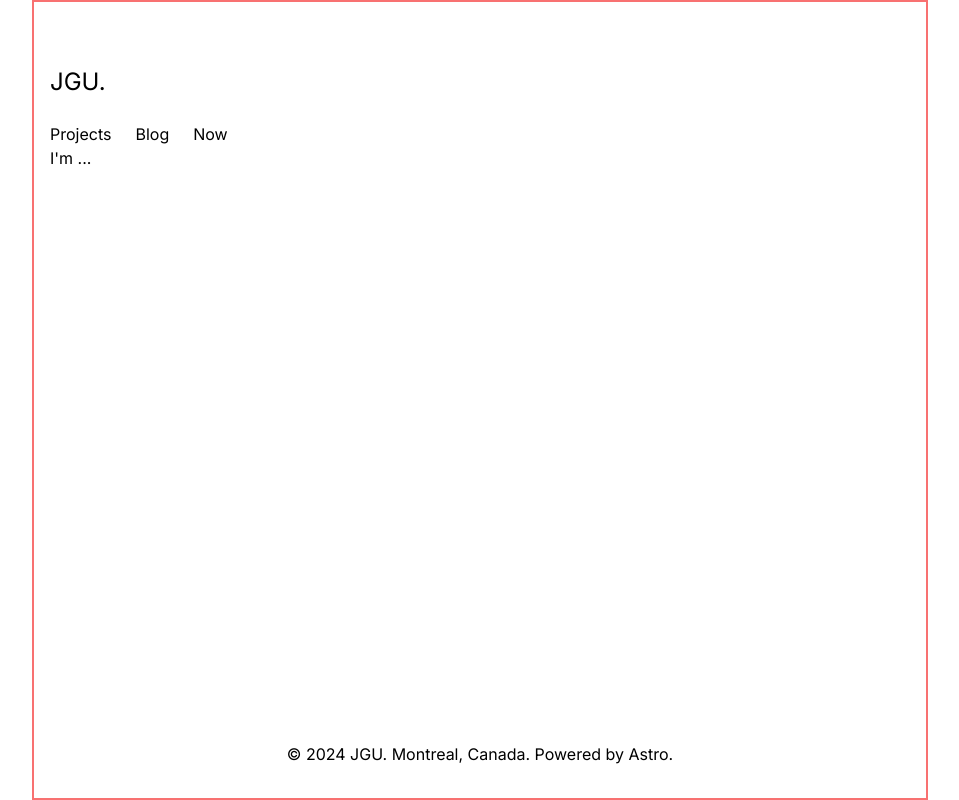
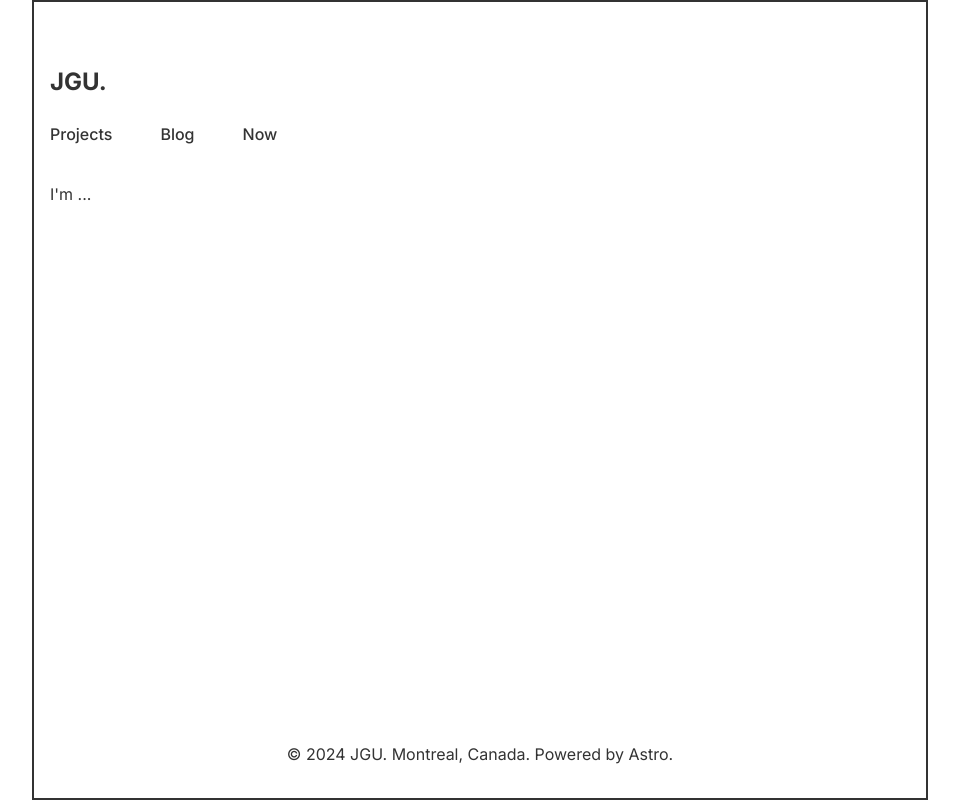
Before and after one commit to Jing-Gu/jing-gu.github.io, an Astro site: page / in a window 1280 px wide. Shown: the whole page, without its empty margins (160-1119 px from the left). Built offline with nearby package versions, Linux system fonts and the light colour scheme; Astro itself is replaced by a stand-in of ours.

Commit message:
layout foundation

```diff
--- a/package.json
+++ b/package.json
@@ -1,7 +1,7 @@
 {
-  "name": "callous-crater",
+  "name": "jgu-portfolio",
   "type": "module",
-  "version": "0.0.1",
+  "version": "1.0.0",
   "scripts": {
     "dev": "astro dev",
     "start": "astro dev",
--- a/src/components/Footer.astro
+++ b/src/components/Footer.astro
@@ -4,5 +4,5 @@ const foo = "Montreal, Canada. Powered by Astro."
 ---
 
 <footer class="text-center">
-	&copy; {today.getFullYear()} JGU. {foo}
+	<p>&copy; {today.getFullYear()} JGU. {foo}</p>
 </footer>
--- a/src/components/Header.astro
+++ b/src/components/Header.astro
@@ -2,13 +2,13 @@
 import HeaderLink from './HeaderLink.astro';
 ---
 
-<header>
+<header class="mb-8">
 	<a href="/">
-		<h1 class="text-2xl mb-6">JGU.</h1>
+		<h1 class="text-2xl font-bold mb-6">JGU.</h1>
 	</a>
 
 	<nav>
-		<div class="flex gap-6">
+		<div class="flex gap-12">
 			<HeaderLink href="/projects">Projects</HeaderLink>
 			<HeaderLink href="/blog">Blog</HeaderLink>
 			<HeaderLink href="/now">Now</HeaderLink>
--- a/src/components/HeaderLink.astro
+++ b/src/components/HeaderLink.astro
@@ -1,25 +1,11 @@
 ---
-import type { HTMLAttributes } from 'astro/types';
-
-type Props = HTMLAttributes<'a'>;
-
-const { href, class: className, ...props } = Astro.props;
-
+const { href } = Astro.props;
 const { pathname } = Astro.url;
 const subpath = pathname.match(/[^\/]+/g);
 const isActive = href === pathname || href === '/' + subpath?.[0];
 ---
 
-<a href={href} class:list={[className, { active: isActive }]} {...props}>
+<a href={href} class={`text-jg-charcoal font-medium transition-colors inline-block pb-1 hover:text-jg-smoke
+	${isActive ? 'text-jg-smoke border-b-2 border-b-jg-smoke' : ''}`}>
 	<slot />
 </a>
-<style>
-	a {
-		display: inline-block;
-		text-decoration: none;
-	}
-	a.active {
-		font-weight: bolder;
-		text-decoration: underline;
-	}
-</style>
--- a/src/layouts/Layout.astro
+++ b/src/layouts/Layout.astro
@@ -48,7 +48,9 @@ const { title = siteData.title, description = siteData.description } = Astro.pro
     <meta property="og:image:alt" content={siteData.image.alt} />
 	</head>
 	<body class="min-h-screen overflow-x-hidden grid grid-rows-[auto_1fr_auto]
-    border-2 border-red-400 max-w-4xl mx-auto pt-16 pb-8 px-4">
+    border-2 border-jg-charcoal max-w-4xl mx-auto pt-16 pb-8 px-4
+    [&_p]:text-jg-charcoal
+    [&_h1]:text-jg-charcoal">
 		<Header />
 		<slot />
     <Footer />
--- /dev/null
+++ b/src/pages/now.astro
@@ -0,0 +1,7 @@
+---
+import Layout from "../layouts/Layout.astro";
+---
+
+<Layout title="Now">
+  <p>wip</p>
+</Layout>
--- /dev/null
+++ b/src/pages/projects.astro
@@ -0,0 +1,7 @@
+---
+import Layout from "../layouts/Layout.astro";
+---
+
+<Layout title="Projects">
+  <p>wip.</p>
+</Layout>
--- a/tailwind.config.mjs
+++ b/tailwind.config.mjs
@@ -6,6 +6,14 @@ export default {
 		fontFamily: {
 			'sans': ['inter', 'system-ui'],
 		},
+		colors: {
+			"jg-teal": "#00A19D",
+			"jg-salmon": "#E05D5D",
+			"jg-cream": "#FFF8E5",
+			"jg-charcoal": "#333333",
+			"jg-smoke": "#757575",
+			"white": "#fff"
+		},
 		extend: {},
 	},
 	plugins: [],
```
Also changed, not shown: .github/workflows/deploy.yml (added), README.md.
